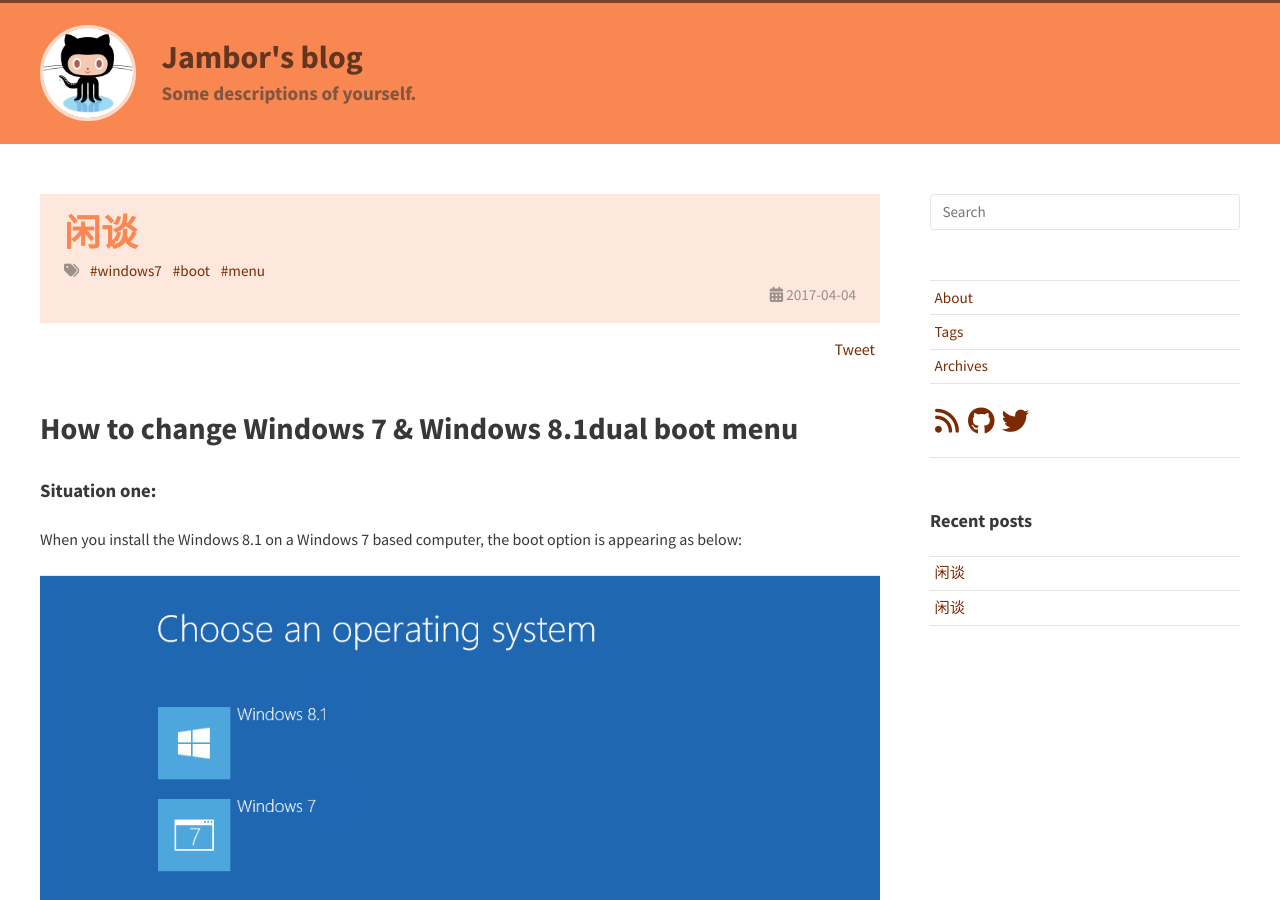
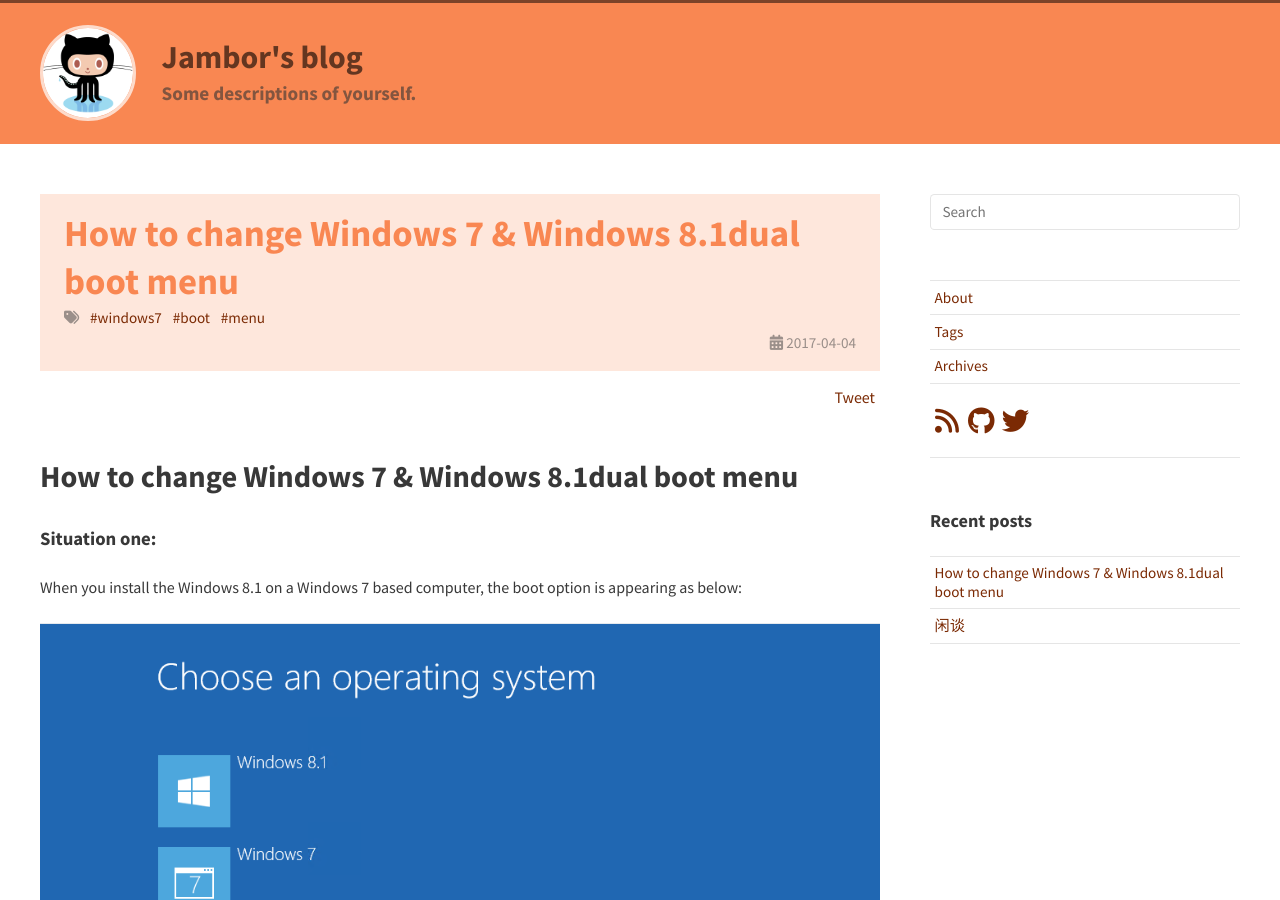
Before and after one commit to JamborYao/blog, a Jekyll site: the page built from _posts/2017-04-04-dual-boot-menu.md, in a window 1280 px wide and 900 px high. Built offline with Jekyll 4.4.1, drawn with Linux system fonts in a browser that asks for light colours; nearby versions of some CDN libraries; comment, search, counter and statistics services are not loaded.

Commit message:
add karen first article

```diff
--- a/_posts/2017-04-04-dual-boot-menu.md
+++ b/_posts/2017-04-04-dual-boot-menu.md
@@ -1,6 +1,6 @@
 ---
 layout: post
-title: 闲谈
+title: How to change Windows 7 & Windows 8.1dual boot menu
 tags: windows7 boot menu
 ---
 
@@ -48,7 +48,7 @@ bcdboot  c:\Windows
 
 ![](/images/blog/2017-04-04/command.png)
 
- Figure-5
+Figure-5
 
 ### Situation three:
 
```
